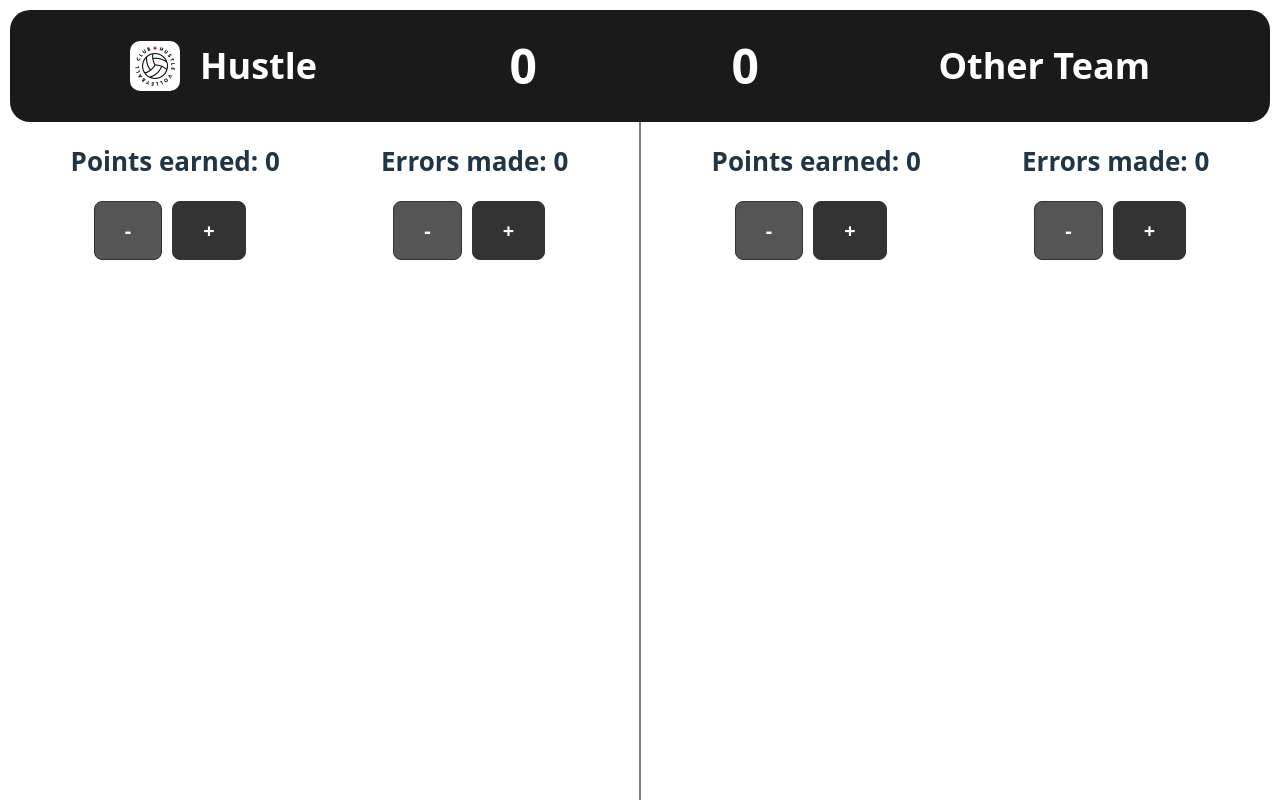
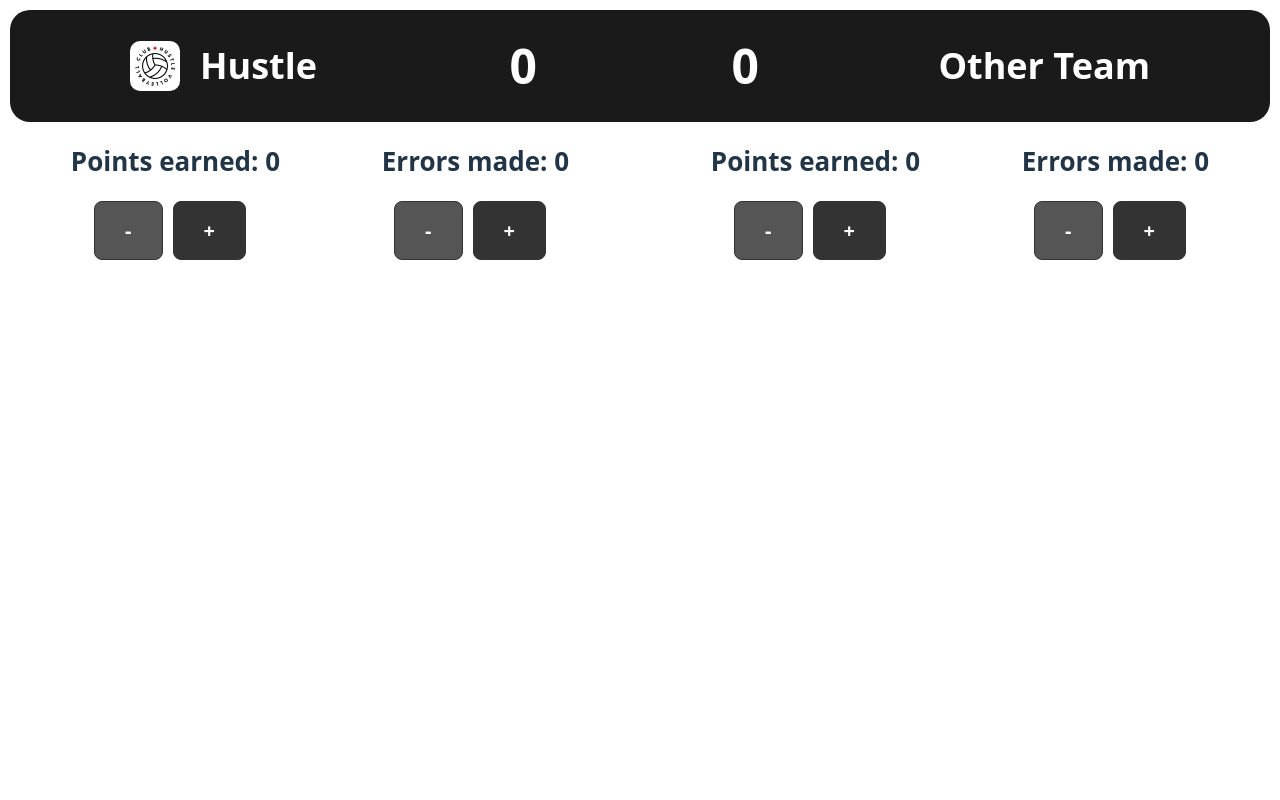
Before and after one commit to jrosario0225/volleyball-tracker, a React (Vite) app: page / in a window 1280 px wide. Built offline with nearby package versions, Linux system fonts and the light colour scheme.

Commit message:
Fixed the teams container FINALLY

```diff
--- a/src/App.css
+++ b/src/App.css
@@ -1,4 +1,4 @@
-/* Basic Styling */
+/* App Styling */
 
 * {
   margin: 0;
@@ -7,9 +7,9 @@
 }
 
 .app {
+  height: 100vh;
   display: flex;
   flex-direction: column;
-  height: 100vh;
 }
 
 
@@ -21,10 +21,8 @@
   display: none;
 }
 
-
 @media (max-width: 768px) {
   /* For mobile, hides the desktop version and shows the mobile version */
-
   .desktop-only {
     display: none;
   }
--- a/src/App.jsx
+++ b/src/App.jsx
@@ -80,8 +80,10 @@ function App() {
       </div>
 
       {/* Displaying TeamSection*/}
-      <div className="teams-container">
+
+      {/* Desktop */}
       <div className="desktop-only">
+        <div className="teams-container-desktop">
 
           <TeamSectionDesktop
             earned={hustleEarned}
@@ -89,9 +91,36 @@ function App() {
             onAddEarned={addHustleEarned}
             onSubtractEarned={subtractHustleEarned}
             onAddErrors={addHustleErrors}
-          onSubtractErrors={subtractHustleErrors}/>
+            onSubtractErrors={subtractHustleErrors} />
 
           <TeamSectionDesktop
+            earned={otherEarned}
+            errors={otherErrors}
+            onAddEarned={addOtherEarned}
+            onSubtractEarned={subtractOtherEarned}
+            onAddErrors={addOtherErrors}
+            onSubtractErrors={subtractOtherErrors}
+          />
+        </div>
+
+      </div>
+
+      {/* Mobile */}
+      <div className="mobile-only">
+        <div className="teams-container-mobile">
+
+          <TeamSectionMobile
+            teamName="Hustle"
+            earned={hustleEarned}
+            errors={hustleErrors}
+            onAddEarned={addHustleEarned}
+            onSubtractEarned={subtractHustleEarned}
+            onAddErrors={addHustleErrors}
+            onSubtractErrors={subtractHustleErrors}
+          />
+
+          <TeamSectionMobile
+            teamName="Other Team"
             earned={otherEarned}
             errors={otherErrors}
             onAddEarned={addOtherEarned}
@@ -104,11 +133,7 @@ function App() {
       </div>
 
 
-
-
-
-
-    </div>
+    </div >
 
 
 
--- a/src/components/desktop/TeamSection.css
+++ b/src/components/desktop/TeamSection.css
@@ -1,15 +1,9 @@
 /* Styling for DESKTOP TeamSection */
 
-.teams-container{
-    flex: 1;
-    display: flex;
-    min-height: 0;
-}
-
-.teams-container .desktop-only{
+.teams-container-desktop {
     display: flex;
     flex: 1;
-    align-items: stretch;
+    min-height: 0;
 }
 
 .team-section {
@@ -20,9 +14,7 @@
     gap: 20px;
 }
 
-.team-section:first-child {
-    border-right: 2px solid gray;
-}
+
 
 /* Earned and Errors SIDE BY SIDE */
 .stat {
--- a/src/components/mobile/TeamSection.css
+++ b/src/components/mobile/TeamSection.css
@@ -1,7 +1,9 @@
 /* MOBILE TeamSection Styling */
 
-.team-container {
+.teams-container-mobile {
+    display: flex;
     flex-direction: column;
+    flex: 1;
 }
 
 .team-section-mobile {
```
Lines whose indentation alone changed are shown as unchanged.
